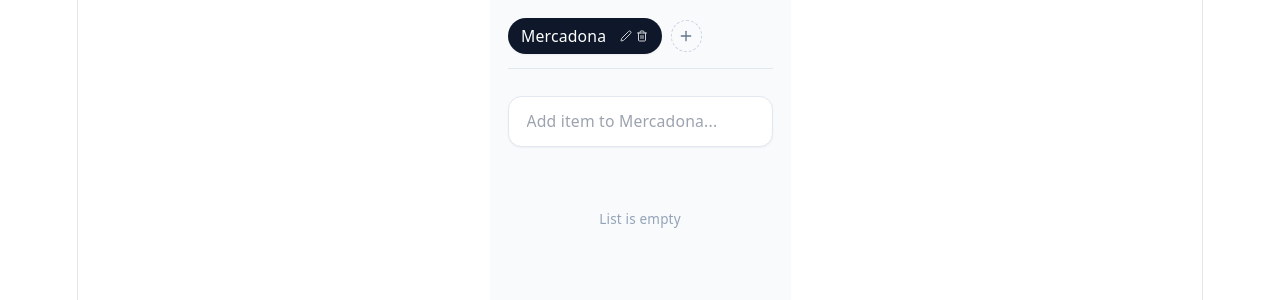
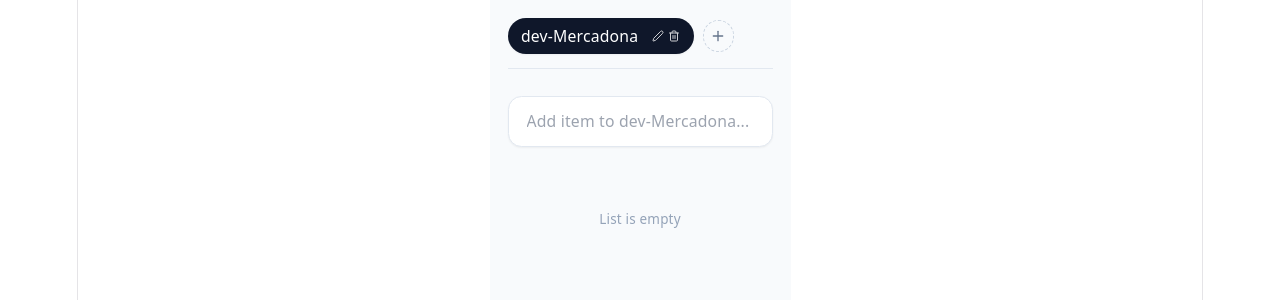
Before and after one commit to Svbogdan84/shopping-list, a React (Vite) app: page / in a window 1280 px wide. Shown: the top 300 px of the page. Built offline with nearby package versions, Linux system fonts and the light colour scheme.

Commit message:
Change default shopping list name to 'dev-Mercadona'

```diff
--- a/src/App.jsx
+++ b/src/App.jsx
@@ -4,7 +4,7 @@
 export default function App() {
   const [lists, setLists] = useState(() => {
     const saved = localStorage.getItem('shopping_lists');
-    return saved ? JSON.parse(saved) : [{ id: '1', name: 'Mercadona', items: [] }];
+    return saved ? JSON.parse(saved) : [{ id: '1', name: 'dev-Mercadona', items: [] }];
   });
   const [activeListId, setActiveListId] = useState(lists[0]?.id || '');
   const [newItemText, setNewItemText] = useState('');
```
